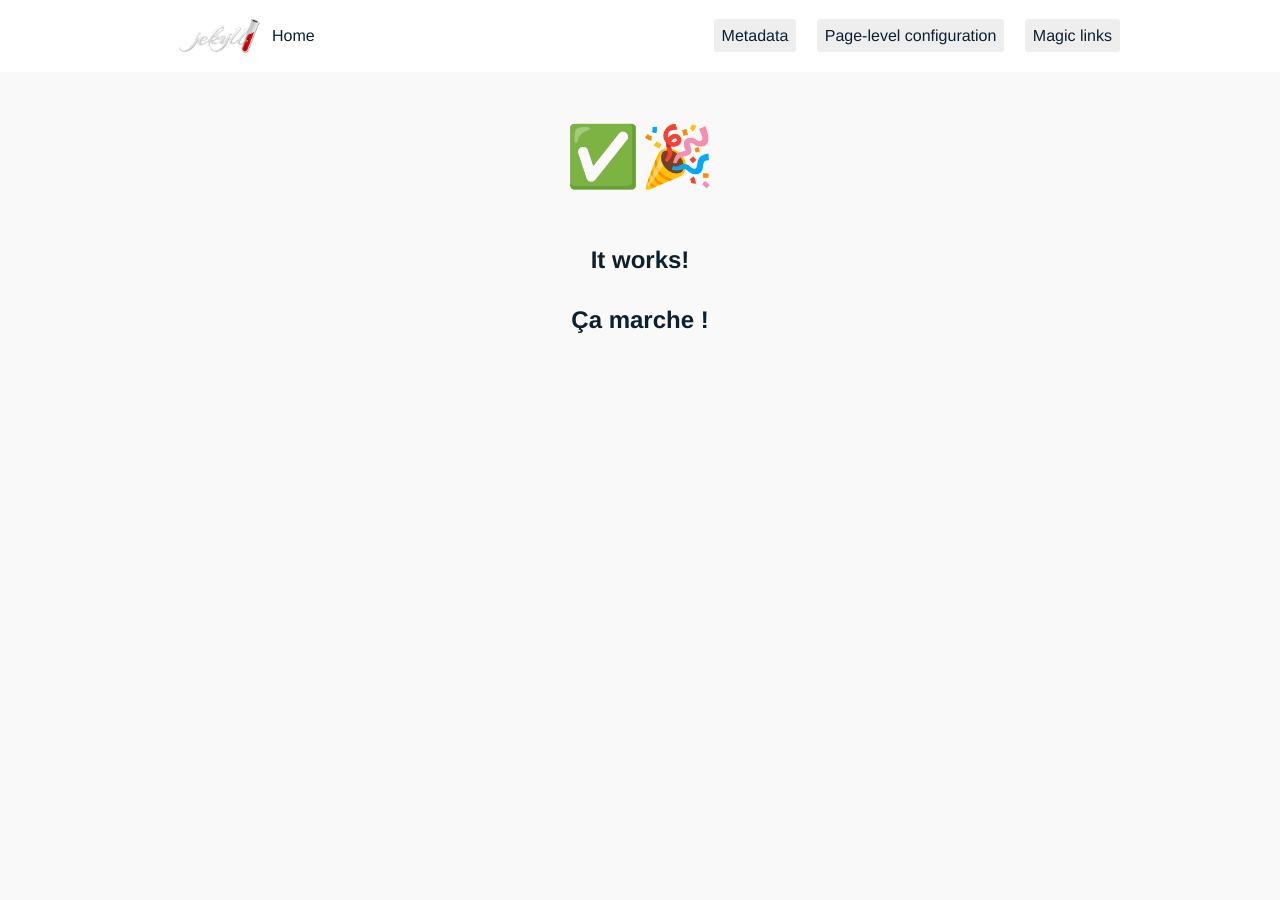
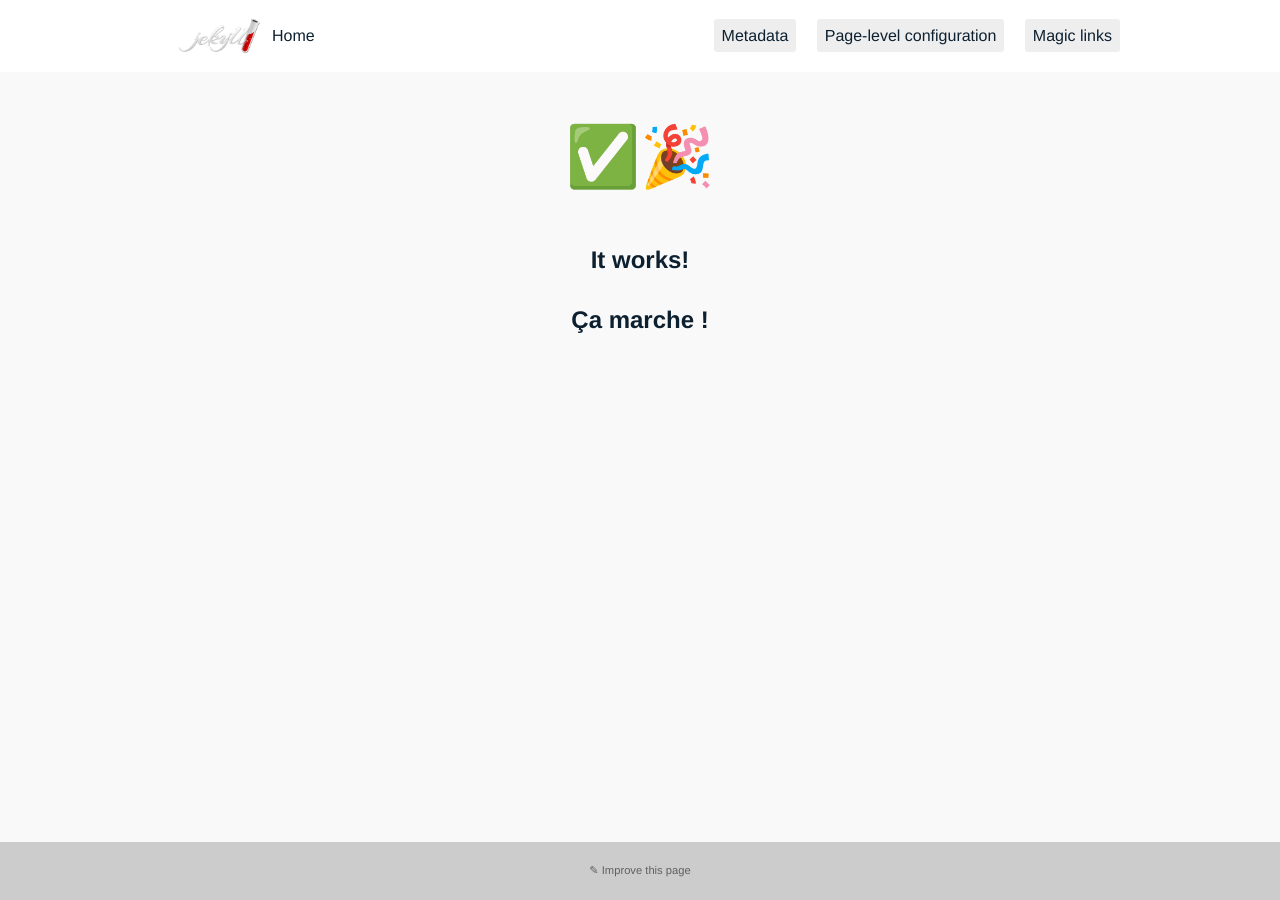
Before and after one commit to MattiSG/jekyll-template, a Jekyll site: the page built from _toplevel/0-index.md, in a window 1280 px wide. Built offline with Jekyll 4.4.1, drawn with Linux system fonts in a browser that asks for light colours.

Commit message:
Document direct edit links

```diff
--- a/_layouts/default.html
+++ b/_layouts/default.html
@@ -25,5 +25,9 @@
     <main>
       {{ content }}
     </main>
+
+    <footer>
+      <a href="https://github.com/{{ site.repository }}/edit/master/{{ page.path }}">&#9998; Improve this page</a>
+    </footer>
   </body>
 </html>
--- a/assets/css/global.css
+++ b/assets/css/global.css
@@ -1,5 +1,6 @@
 html {
   font-size: 16px;
+  height: 100%;
 }
 
 body {
@@ -8,6 +9,7 @@ body {
   color: #0D2030;
   margin: 0;
   line-height: 1.5;
+  height: 100%;
 }
 
 h1, h2, h3, h4, h5, h6, th { font-weight: normal; }
@@ -38,14 +40,19 @@ blockquote {
 
 footer {
   line-height: 1.2;
-  font-size: 80%;
-  background: #DDD;
-  color: #303030;
-  padding: 1em;
-  text-align: right;
+  font-size: 70%;
+  background: #CCC;
+  color: #606060;
+  padding-top: 2em;
+  padding-bottom: 2em;
+  text-align: center;
   margin-top: 5em;
+  bottom: 0;
+  position: absolute;
+  width: 100%;
 }
 
 footer a {
   color: inherit;
+  text-decoration: none;
 }
```
Also changed, not shown: README.md (+15 -0 lines).
